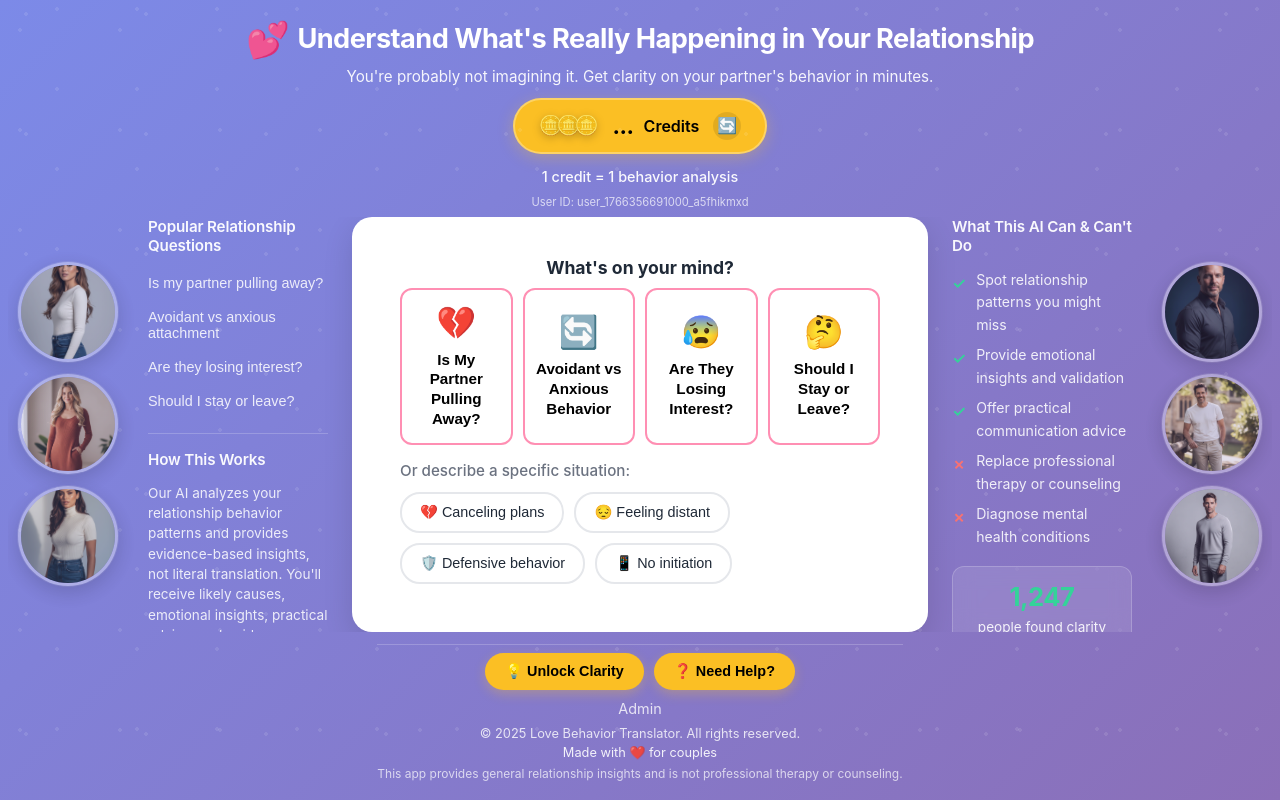
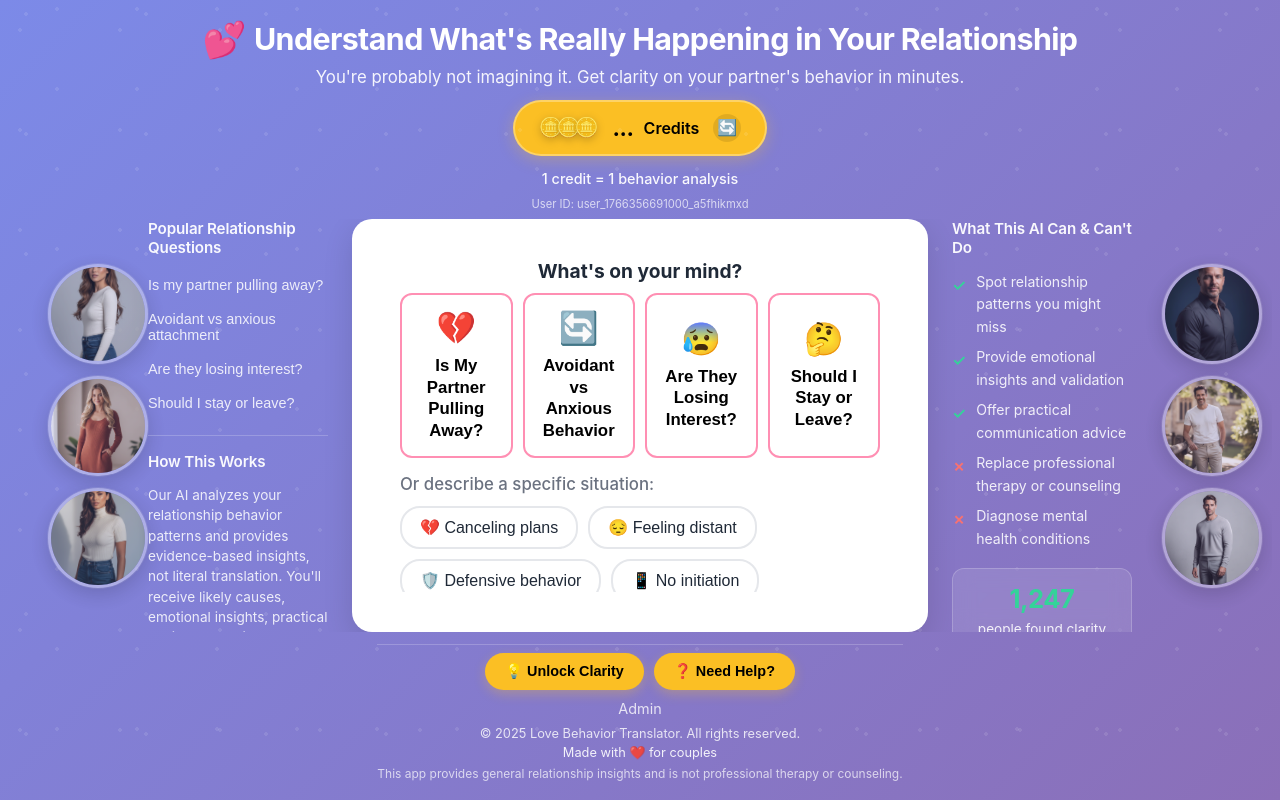
Before and after one commit to maxkantor/love-behavior-translator, a React (Vite) app in the folder frontend/: page / in a window 1280 px wide. Built offline with nearby package versions, Linux system fonts and the light colour scheme; no server answers.

Commit message:
Make images wider, move female images to the right, increase font sizes

```diff
--- a/frontend/src/ui/styles.css
+++ b/frontend/src/ui/styles.css
@@ -83,7 +83,7 @@ body {
 }
 
 .header-content h1 {
-  font-size: 1.7rem;
+  font-size: 1.9rem;
   font-weight: 700;
   margin-bottom: 6px;
   display: flex;
@@ -99,7 +99,7 @@ body {
 }
 
 .tagline {
-  font-size: 0.95rem;
+  font-size: 1.05rem;
   opacity: 0.92;
   margin-bottom: 10px;
   font-weight: 400;
@@ -227,13 +227,13 @@ body {
   display: flex;
   flex-direction: column;
   gap: 16px;
-  left: 20px;
+  left: 50px;
   top: 50%;
   transform: translateY(-50%);
   z-index: 1;
   pointer-events: none;
-  max-width: 140px;
-  width: 140px;
+  max-width: 180px;
+  width: 180px;
 }
 
 /* Decorative images container - right side (male images) - outside right column */
@@ -247,21 +247,21 @@ body {
   transform: translateY(-50%);
   z-index: 1;
   pointer-events: none;
-  max-width: 140px;
-  width: 140px;
+  max-width: 180px;
+  width: 180px;
 }
 
 @media (max-width: 1600px) {
   .decorative-images-left {
-    left: 10px;
-    max-width: 120px;
-    width: 120px;
+    left: 40px;
+    max-width: 160px;
+    width: 160px;
   }
 
   .decorative-images-right {
     right: 10px;
-    max-width: 120px;
-    width: 120px;
+    max-width: 160px;
+    width: 160px;
   }
 }
 
@@ -283,8 +283,8 @@ body {
   width: 100%;
   height: auto;
   aspect-ratio: 1;
-  max-width: 140px;
-  max-height: 140px;
+  max-width: 180px;
+  max-height: 180px;
   border-radius: 50%;
   object-fit: cover;
   border: 3px solid rgba(255, 255, 255, 0.4);
@@ -302,8 +302,8 @@ body {
 
 @media (max-width: 1600px) {
   .decorative-image {
-    max-width: 120px;
-    max-height: 120px;
+    max-width: 160px;
+    max-height: 160px;
   }
 }
 
@@ -423,7 +423,7 @@ body {
 }
 
 .entry-points-title {
-  font-size: 1.1rem;
+  font-size: 1.2rem;
   font-weight: 700;
   color: var(--text);
   margin-bottom: 10px;
@@ -442,7 +442,7 @@ body {
 }
 
 .quick-chips-label {
-  font-size: 0.95rem;
+  font-size: 1.05rem;
   color: var(--muted);
   margin-bottom: 12px;
   font-weight: 500;
@@ -459,7 +459,7 @@ body {
   border: 2px solid var(--border);
   border-radius: 20px;
   padding: 10px 18px;
-  font-size: 0.9rem;
+  font-size: 1rem;
   font-weight: 500;
   color: var(--text);
   cursor: pointer;
@@ -541,7 +541,7 @@ body {
 
 .entry-text {
   font-weight: 600;
-  font-size: 0.95rem;
+  font-size: 1.05rem;
   line-height: 1.3;
 }
 
@@ -552,7 +552,7 @@ body {
 
 .textarea-label {
   display: block;
-  font-size: 1.1rem;
+  font-size: 1.2rem;
   font-weight: 600;
   color: var(--text);
   margin-bottom: 10px;
@@ -566,7 +566,7 @@ body {
   padding: 14px 16px;
   border: 2.5px solid var(--border);
   border-radius: 12px;
-  font-size: 1rem;
+  font-size: 1.05rem;
   font-family: inherit;
   resize: none;
   transition: all 0.3s cubic-bezier(0.4, 0, 0.2, 1);
```
